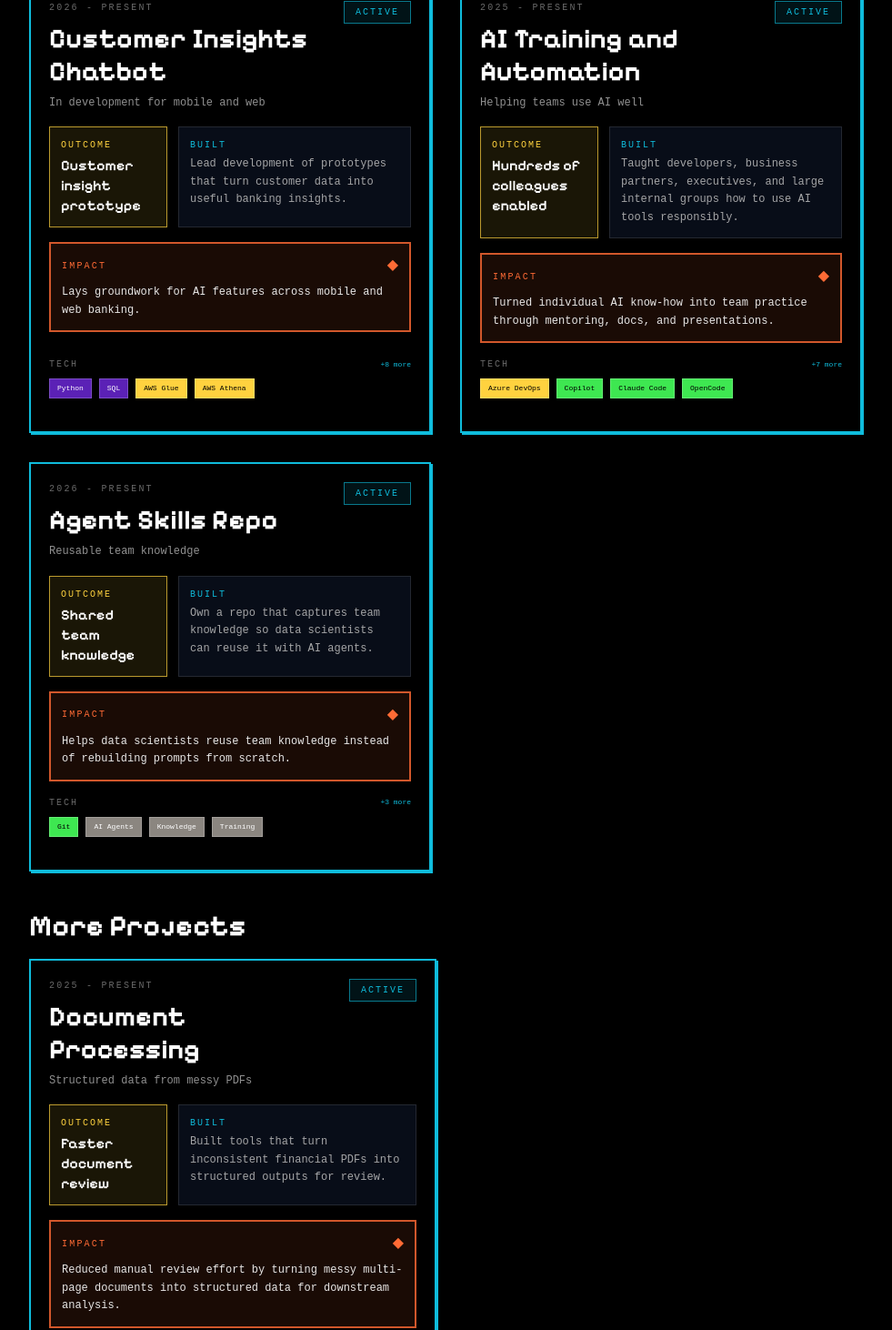
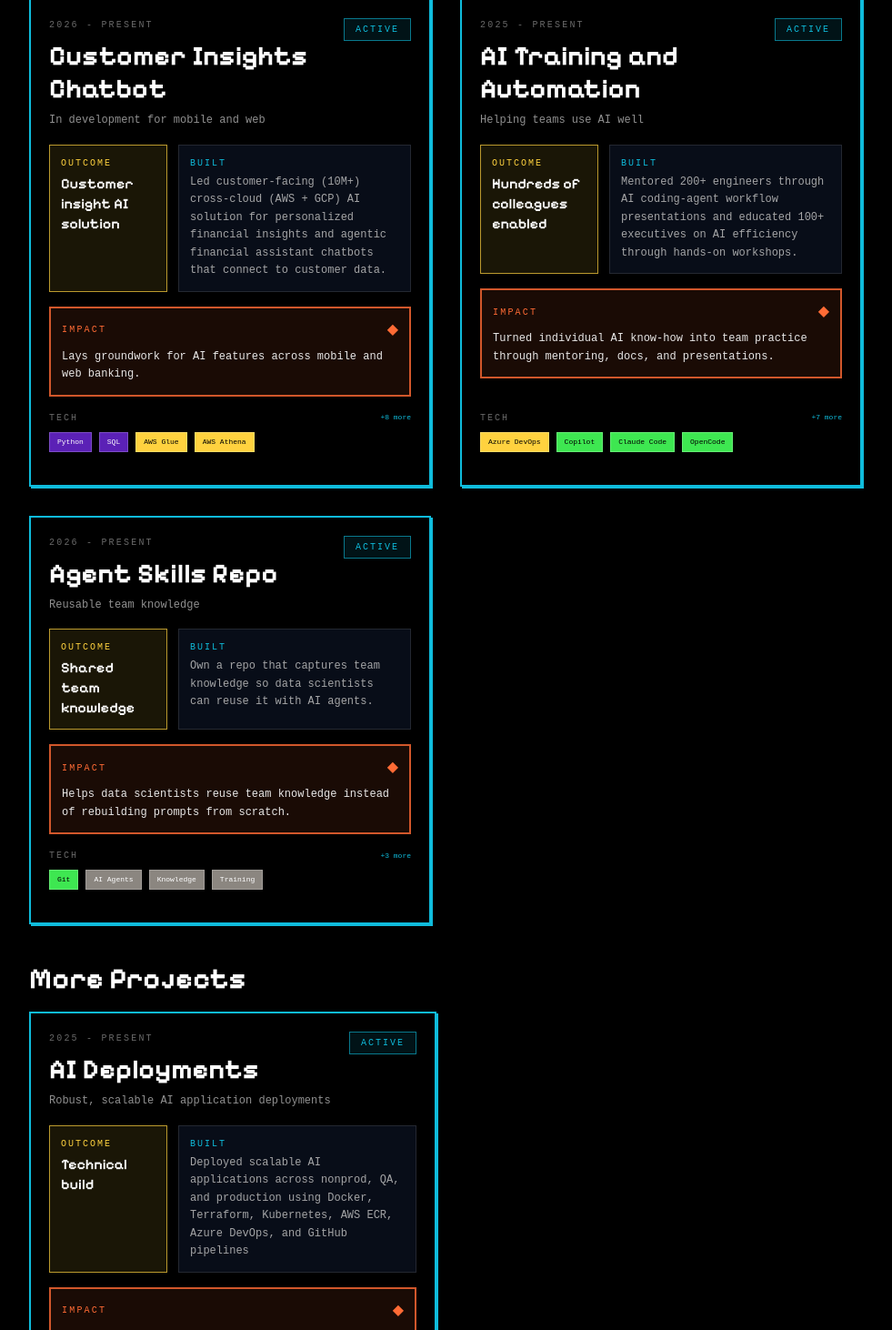
Before and after one commit to ZavierKamath/portfolio, a Next.js app: page /industry in a window 1280 px wide. Shown: the part 1228-2690 px from the top of the page at 91% size, without its empty margins (276-1257 px from the left). Built offline with nearby package versions, Linux system fonts and the light colour scheme.

Commit message:
updated resume and added better wording to get rid of ptypes and updated recent value estimations

```diff
--- a/src/app/about/page.tsx
+++ b/src/app/about/page.tsx
@@ -83,7 +83,7 @@ export default function About() {
             <div className="card">
               <h3 className="mb-4 text-star-white">Current Focus</h3>
               <p className="text-asteroid-grey mb-4">
-                At Huntington, I build shared AI tools, customer-facing prototypes, document
+                At Huntington, I build shared AI tools, customer-facing AI solutions, document
                 processing flows, and React interfaces. Outside work, I build products like Memvia,
                 Nero, and Physics Grad Match.
               </p>
@@ -94,7 +94,7 @@ export default function About() {
                   </h4>
                   <ul className="space-y-1 text-asteroid-grey">
                     <li>• Shared RAG systems</li>
-                    <li>• Customer AI prototypes</li>
+                    <li>• Customer AI solutions</li>
                     <li>• Agents and tool calls</li>
                     <li>• Document processing</li>
                   </ul>
--- a/src/app/industry/page.tsx
+++ b/src/app/industry/page.tsx
@@ -13,7 +13,7 @@ export default function Industry() {
       <ProjectPageShell
         kind="industry"
         title="Industry Projects"
-        description="AI tools, banking prototypes, and internal training at Huntington."
+        description="AI tools, banking AI solutions, and internal training at Huntington."
       >
         <ProjectGrid
           projects={projects}
--- a/src/app/page.tsx
+++ b/src/app/page.tsx
@@ -49,7 +49,7 @@ export default function Home() {
             title: "Shared RAG Platform",
             subtitle: "Reusable knowledge tools for Huntington",
             description:
-              "Saved an estimated $300K+ per year by building a shared RAG base for 5 internal AI tools.",
+              "Saved an estimated $1.5M+ per year by building a shared RAG base for 5 internal AI tools.",
             impact:
               "Supports tools used by tens of thousands of colleagues across 5 internal AI projects.",
             status: "Active",
@@ -61,7 +61,7 @@ export default function Home() {
             title: "Customer Insights Chatbot",
             subtitle: "In development for mobile and web",
             description:
-              "Lead development of prototypes that turn customer data into useful banking insights.",
+              "Lead development of AI solutions that turn customer data into useful banking insights.",
             impact: "Lays groundwork for AI features across mobile and web banking.",
             status: "In Development",
             techStack: ["AWS Glue", "Athena", "Snowflake", "Cloud Run", "Vertex AI", "SQL"],
--- a/src/components/about/Timeline.tsx
+++ b/src/components/about/Timeline.tsx
@@ -36,8 +36,8 @@ const timelineData: TimelineItem[] = [
     period: "Sep 2025 - Present",
     description: [
       "Built a shared RAG base supporting 5 internal AI projects",
-      "Saved an estimated $300K+ per year by standardizing how internal teams launch AI knowledge agents",
-      "Lead customer-facing prototypes that turn banking data into useful insights",
+      "Saved an estimated $1.5M+ per year by standardizing how internal teams launch AI knowledge agents",
+      "Lead customer-facing AI solutions that turn banking data into useful insights",
       "Built brand-compliant React frontends that let business partners interact directly with internal AI systems",
     ],
     type: "experience",
@@ -80,8 +80,8 @@ const timelineData: TimelineItem[] = [
     location: "Columbus, OH",
     period: "May 2025 - Aug 2025",
     description: [
-      "Built early prototypes for retrieval and document handling in banking",
-      "Developed loan automation prototypes using AWS and LangChain",
+      "Built early AI projects for retrieval and document handling in banking",
+      "Developed loan automation AI solutions using AWS and LangChain",
       "Contributed to AI Center of Excellence research and development",
     ],
     type: "experience",
--- a/src/components/home/ExperienceHighlight.tsx
+++ b/src/components/home/ExperienceHighlight.tsx
@@ -22,7 +22,7 @@ export function ExperienceHighlight({ items }: ExperienceHighlightProps) {
         <div className="text-center mb-12">
           <h2 className="font-display text-2xl text-star-white mb-4">Featured Work</h2>
           <p className="text-moonlight-gray/75 max-w-3xl mx-auto leading-relaxed">
-            AI tools, prototypes, and training from my current role at Huntington National Bank.
+            AI tools, AI solutions, and training from my current role at Huntington National Bank.
           </p>
         </div>
 
--- a/src/components/home/PortfolioDigest.tsx
+++ b/src/components/home/PortfolioDigest.tsx
@@ -1,17 +1,17 @@
 const proofPoints = [
   {
     value: "Lead Developer",
-    label: "of RAG framework used to save 300K+ / year",
+    label: "of RAG framework used to save 1.5M+ / year",
     href: "/industry",
   },
   {
     value: "Mentor",
-    label: "teaching hundreds of developers to use AI tools",
+    label: "teaching 200+ developers and executives to use AI tools",
     href: "/industry#featured-work",
   },
   {
-    value: "Owner",
-    label: "of customer-facing AI prototypes",
+    value: "Builder",
+    label: "of customer-facing AI solutions",
     href: "/industry",
   },
   {
--- a/src/data/industry-projects.json
+++ b/src/data/industry-projects.json
@@ -5,7 +5,7 @@
       "title": "Shared RAG Platform",
       "subtitle": "Reusable knowledge tools for Huntington",
       "date": "2025 - Present",
-      "description": "Saved an estimated $300K+ per year by building a standard RAG framework currently used by 5+ internal AI tools.",
+      "description": "Saved 1.5M+ per year by leading full development of a reusable enterprise RAG agent framework supporting 5 internal AI projects, powering tools used by tens of thousands of colleagues.",
       "extendedDescription": "Lead the development of reusable AWS infrastructure for retrieval, indexing, agent configuration, memory, reranked search, logging, and LangFuse monitoring. The system supports policy search, onboarding, HR knowledge, vendor search, and call center help.",
       "media": {
         "type": "image",
@@ -39,7 +39,7 @@
       "title": "Customer Insights Chatbot",
       "subtitle": "In development for mobile and web",
       "date": "2026 - Present",
-      "description": "Lead development of prototypes that turn customer data into useful banking insights.",
+      "description": "Led customer-facing (10M+) cross-cloud (AWS + GCP) AI solution for personalized financial insights and agentic financial assistant chatbots that connect to customer data.",
       "extendedDescription": "Designed a system that aggregates customer data nightly, generates structured prompts, and serves insights through AWS data systems and GCP inference. Filed a patent-in-process concept for prompt pre-generation using SQL, Snowflake, Athena, S3, Glue, and Cloud Run.",
       "media": {
         "type": "image",
@@ -73,7 +73,7 @@
       "title": "AI Training and Automation",
       "subtitle": "Helping teams use AI well",
       "date": "2025 - Present",
-      "description": "Taught developers, business partners, executives, and large internal groups how to use AI tools responsibly.",
+      "description": "Mentored 200+ engineers through AI coding-agent workflow presentations and educated 100+ executives on AI efficiency through hands-on workshops.",
       "extendedDescription": "Introduced modern AI coding tools to the data science team and helped others adopt them. Delivered presentations to hundreds of colleagues, wrote guidance for Copilot, Claude Code, OpenCode, Codex, and chatbots, and translated AI use for technical and non-technical audiences.",
       "skills": [
         { "name": "Microsoft Copilot", "category": "Tool" },
@@ -113,24 +113,23 @@
       "featured": true
     },
     {
-      "id": "ai-document-processing-systems",
-      "title": "Document Processing",
-      "subtitle": "Structured data from messy PDFs",
+      "id": "ai-deployments",
+      "title": "AI Deployments",
+      "subtitle": "Robust, scalable AI application deployments",
       "date": "2025 - Present",
-      "description": "Built tools that turn inconsistent financial PDFs into structured outputs for review.",
-      "extendedDescription": "Developed proof-of-concepts for loan document review and Federal Reserve report parsing. Extracted line items and key fields from inconsistent PDFs and produced outputs business teams could review in spreadsheets and rule checks.",
+      "description": "Deployed scalable AI applications across nonprod, QA, and production using Docker, Terraform, Kubernetes, AWS ECR, Azure DevOps, and GitHub pipelines",
+      "extendedDescription": "Utilized CI/CD pipelines, cybersecurity authorization and authentication practices, robust monitoring and reporting on AI systems, and production support.",
       "skills": [
-        { "name": "LangChain", "category": "Framework" },
-        { "name": "Strands", "category": "Framework" },
-        { "name": "Python", "category": "Language" },
-        { "name": "Prompt Engineering", "category": "Concept" },
-        { "name": "Context Engineering", "category": "Concept" },
-        { "name": "Document AI", "category": "Concept" },
-        { "name": "PDF Processing", "category": "Tool" },
-        { "name": "Workflow Orchestration", "category": "Concept" }
+        { "name": "Docker", "category": "Language" },
+        { "name": "Terraform", "category": "Language" },
+        { "name": "GitHub", "category": "Tool" },
+        { "name": "CI/CD Pipelines", "category": "Concept" },
+        { "name": "Azure DevOps", "category": "Framework" },
+        { "name": "Kubernetes", "category": "Framework" },
+        { "name": "Production Support", "category": "Concept" }
       ],
       "links": [],
-      "impact": "Reduced manual review effort by turning messy multi-page documents into structured data for downstream analysis.",
+      "impact": "Ensured constant monitoring and full functioning deployment of production AI apps.",
       "featured": false
     }
   ]
--- a/src/lib/projectPresentation.ts
+++ b/src/lib/projectPresentation.ts
@@ -12,8 +12,8 @@ export type ProjectFilter =
 export type ProjectViewMode = "quick" | "deep";
 
 const outcomeByProjectId: Record<string, string> = {
-  "reusable-enterprise-rag-platform": "$300K+/year saved",
-  "customer-financial-insights-chatbot": "Customer insight prototype",
+  "reusable-enterprise-rag-platform": "$1.5M+/year saved",
+  "customer-financial-insights-chatbot": "Customer insight AI solution",
   "ai-enablement-workflow-automation": "Hundreds of colleagues enabled",
   "ai-agent-skills-repository": "Shared team knowledge",
   "ai-document-processing-systems": "Faster document review",
```
Also changed, not shown: src/components/home/CTAButtons.tsx (line endings or trailing spaces), 1 other file (tests, documents, lock files or other folders).
